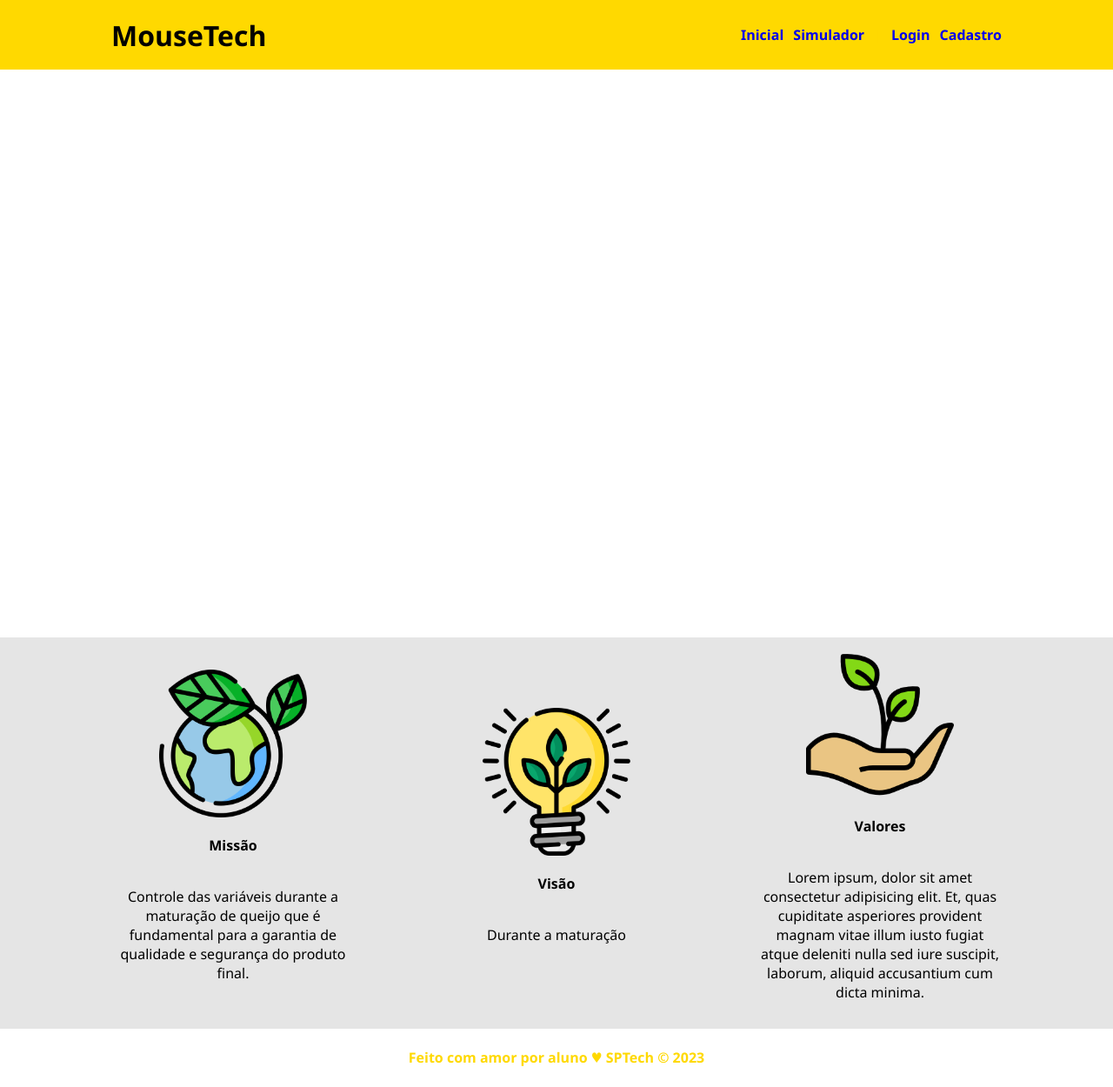
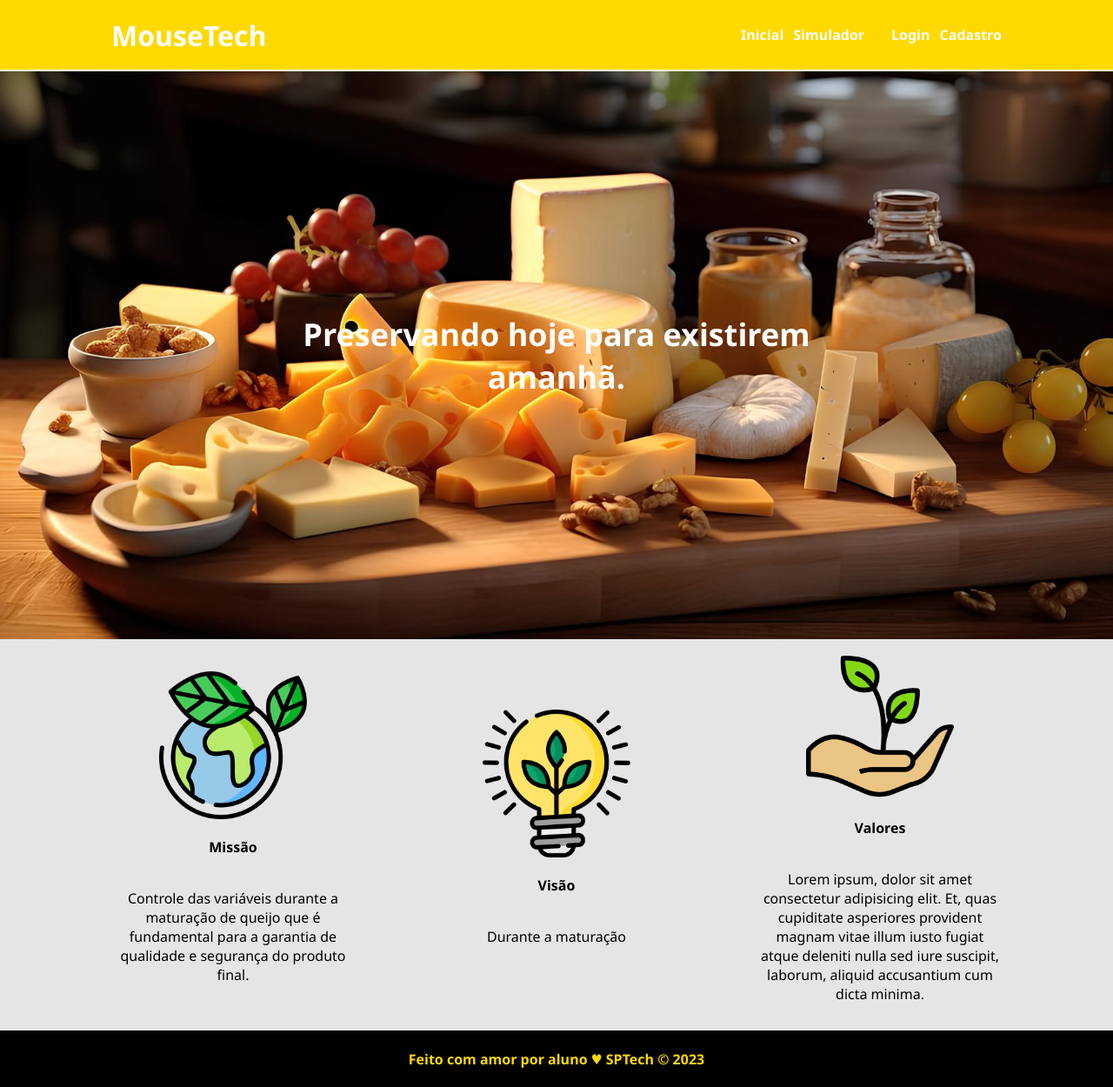
Before and after one commit to matheusrabellosantos/MouseTech, a website: page site/public/index.html in a window 1280 px wide. Shown: the whole page at 87% size. Drawn offline with Linux system fonts and the light colour scheme.

Commit message:
arrumando imagem tela de login e cadastro

```diff
--- a/site/public/css/estilo.css
+++ b/site/public/css/estilo.css
@@ -21,12 +21,9 @@ body {
 
 .header {
   height: var(--tamanho-header);
-<<<<<<< HEAD
   background-color: #FFD900;
-=======
   border-bottom: 2px solid #ffffff;
   background-color: #FFD900 !important;
->>>>>>> e006c5eb6bfc7c303822f4c8bb5b033e72aab34e
 }
 
 .header .container {
@@ -38,12 +35,8 @@ body {
 
 .header a {
   text-decoration: none;
-<<<<<<< HEAD
-  color: black;
-=======
   color: white;
   font-weight: 700;
->>>>>>> e006c5eb6bfc7c303822f4c8bb5b033e72aab34e
 }
 
 .agora {
@@ -60,11 +53,8 @@ body {
 }
 
 .titulo {
-<<<<<<< HEAD
   color: black;
-=======
   color: white;
->>>>>>> e006c5eb6bfc7c303822f4c8bb5b033e72aab34e
   width: fit-content;
   font-weight: 700;
 
@@ -77,14 +67,11 @@ body {
 
 .banner {
   height: var(--tamanho-banner);
-<<<<<<< HEAD
   background: url('../assets/imgs/queijoBackground.jpeg') center no-repeat;
   background-size: cover ;
   max-width: 100%;
-=======
-  background-image: url('../assets/imgs/download.jpeg');
+  /* background-image: url('../assets/imgs/download.jpeg'); */
   background-size: cover;
->>>>>>> e006c5eb6bfc7c303822f4c8bb5b033e72aab34e
 }
 
 .banner .container {
@@ -140,7 +127,9 @@ body {
 
 .login {
   height: var(--tamanho-login);
-  background-image: url('../assets/imgs/download.jpeg');
+  background: url('../assets/imgs/queijoBackground.jpeg') center;
+  background-size: cover;
+  background-repeat: no-repeat;
   /* background-size: cover; */
 }
 
@@ -273,13 +262,10 @@ h2{
 .footer {
   height: var(--tamanho-footer);
   width: 100%;
-<<<<<<< HEAD
   background-color: black;
   color: #fff;
-=======
   background-color: #000000;
   color: #FFD900;
->>>>>>> e006c5eb6bfc7c303822f4c8bb5b033e72aab34e
 }
 
 .footer h4 {
```
